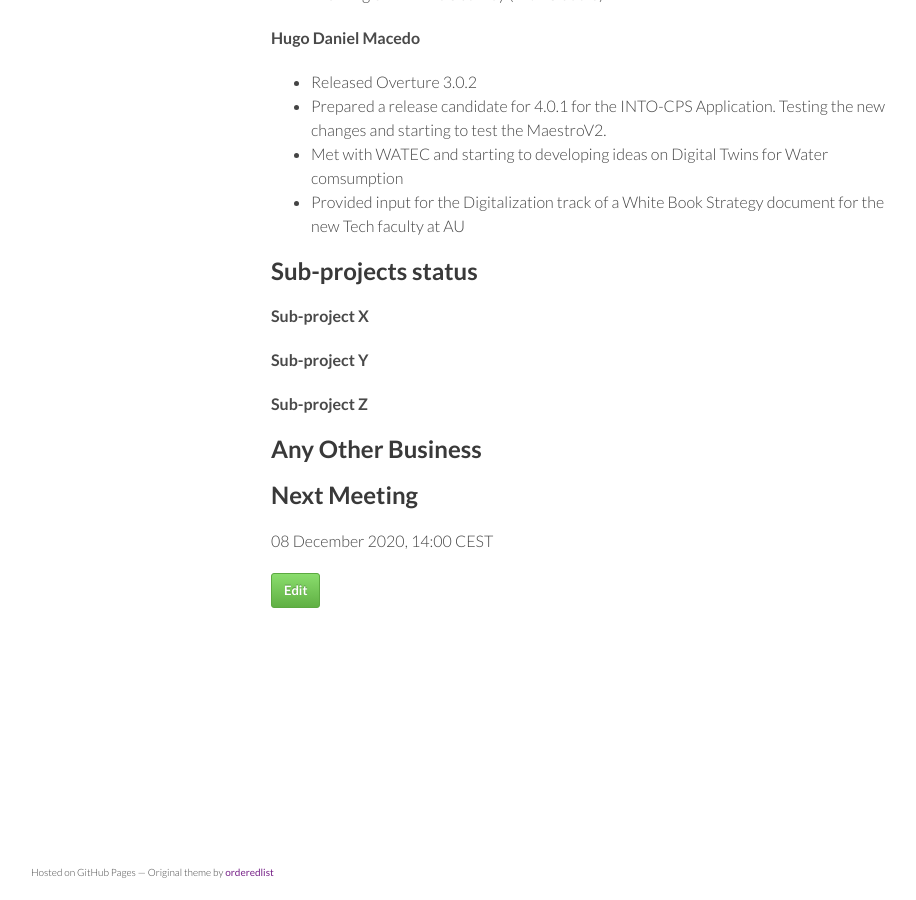
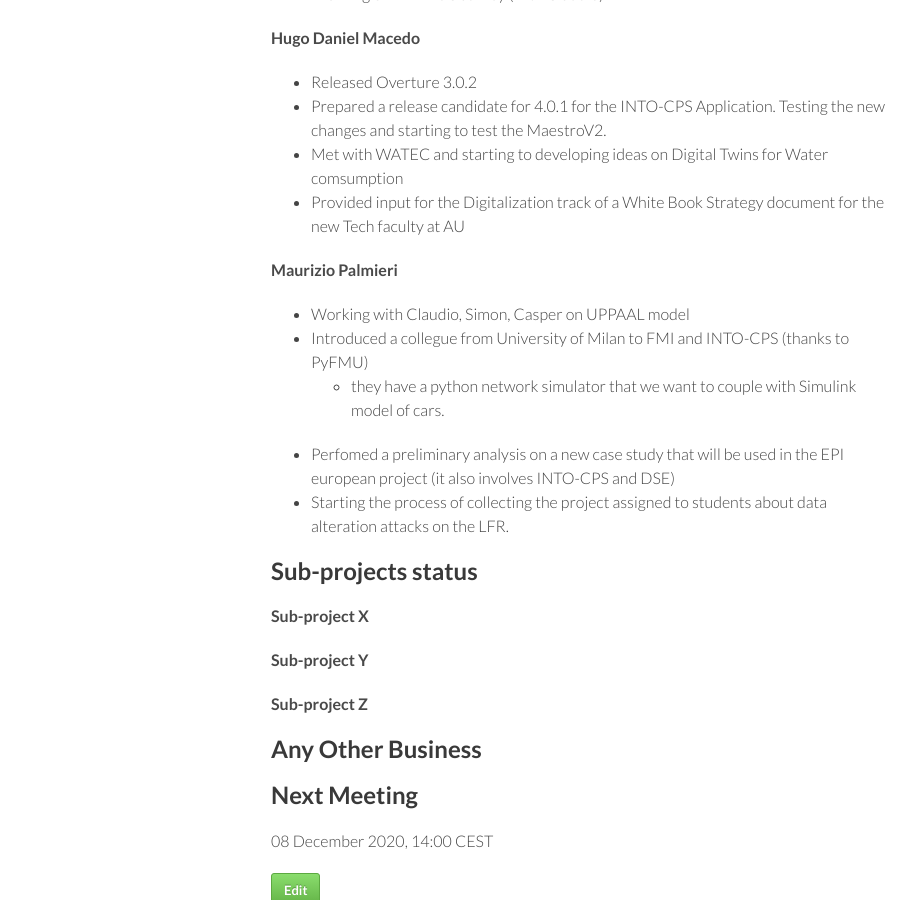
Before and after one commit to digitaltwincentre/digitaltwincentre.github.io, a Jekyll site: the page built from _biweeklies/Biweekly-29.md, in a window 1280 px wide and 900 px high, scrolled down 2470 px. Shown: the whole window, without its empty margins (179-1095 px from the left). Built offline with Jekyll 4.4.1, drawn with Linux system fonts in a browser that asks for light colours; nearby versions of some CDN libraries.

Commit message:
Update Biweekly-29.md

```diff
--- a/_biweeklies/Biweekly-29.md
+++ b/_biweeklies/Biweekly-29.md
@@ -92,6 +92,14 @@ macos = ["python3","launch.py"]
 - Met with WATEC and starting to developing ideas on Digital Twins for Water comsumption
 - Provided input for the Digitalization track of a White Book Strategy document for the new Tech faculty at AU
 
+#### Maurizio Palmieri
+- Working with Claudio, Simon, Casper on UPPAAL model
+- Introduced a collegue from University of Milan to FMI and INTO-CPS (thanks to PyFMU)
+	- they have a python network simulator that we want to couple with Simulink model of cars.
+- Perfomed a preliminary analysis on a new case study that will be used in the EPI european project (it also involves INTO-CPS and DSE)
+- Starting the process of collecting the project assigned to students about data alteration attacks on the LFR.
+
+
 ## Sub-projects status
 
 #### Sub-project X
```
